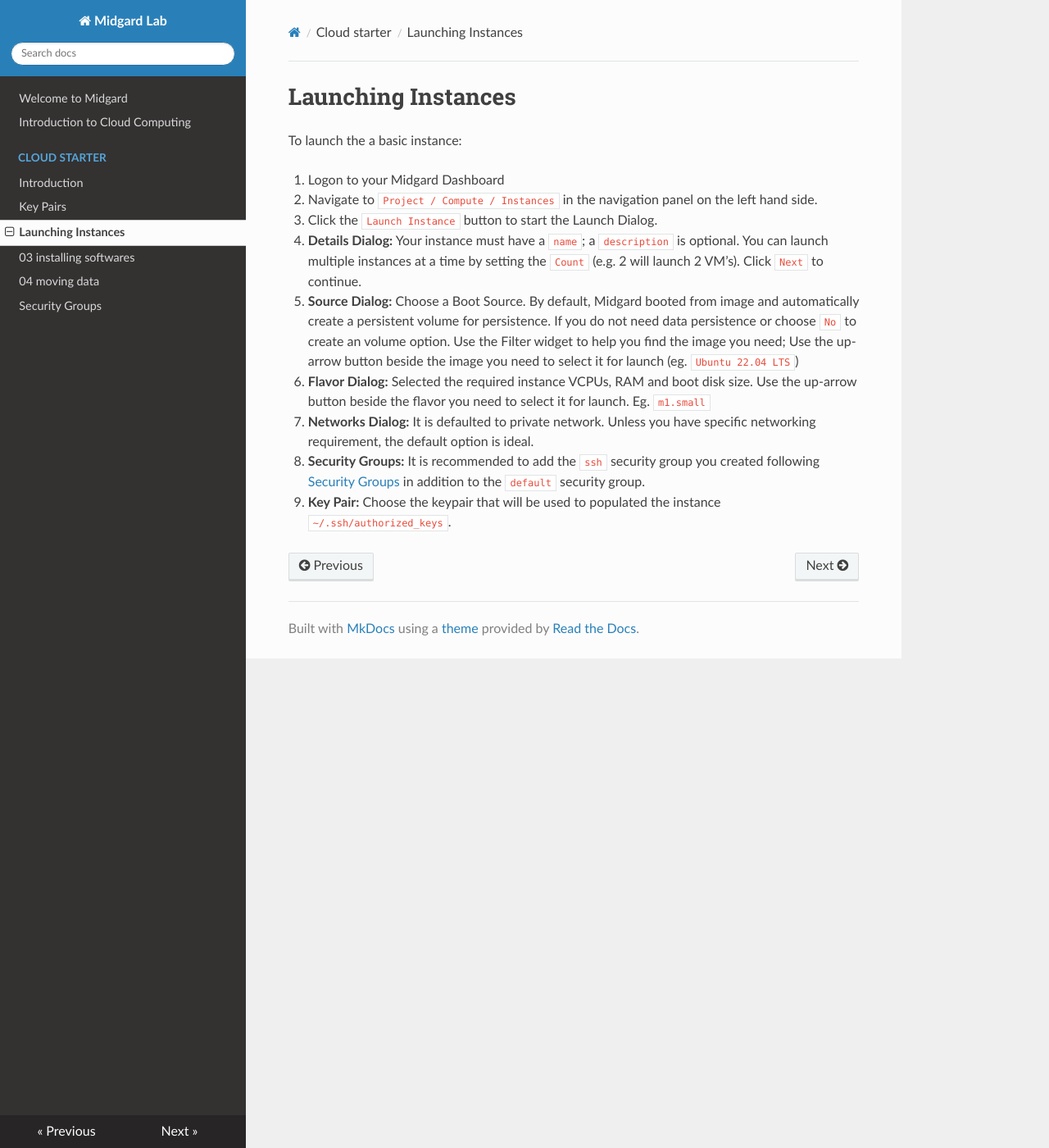
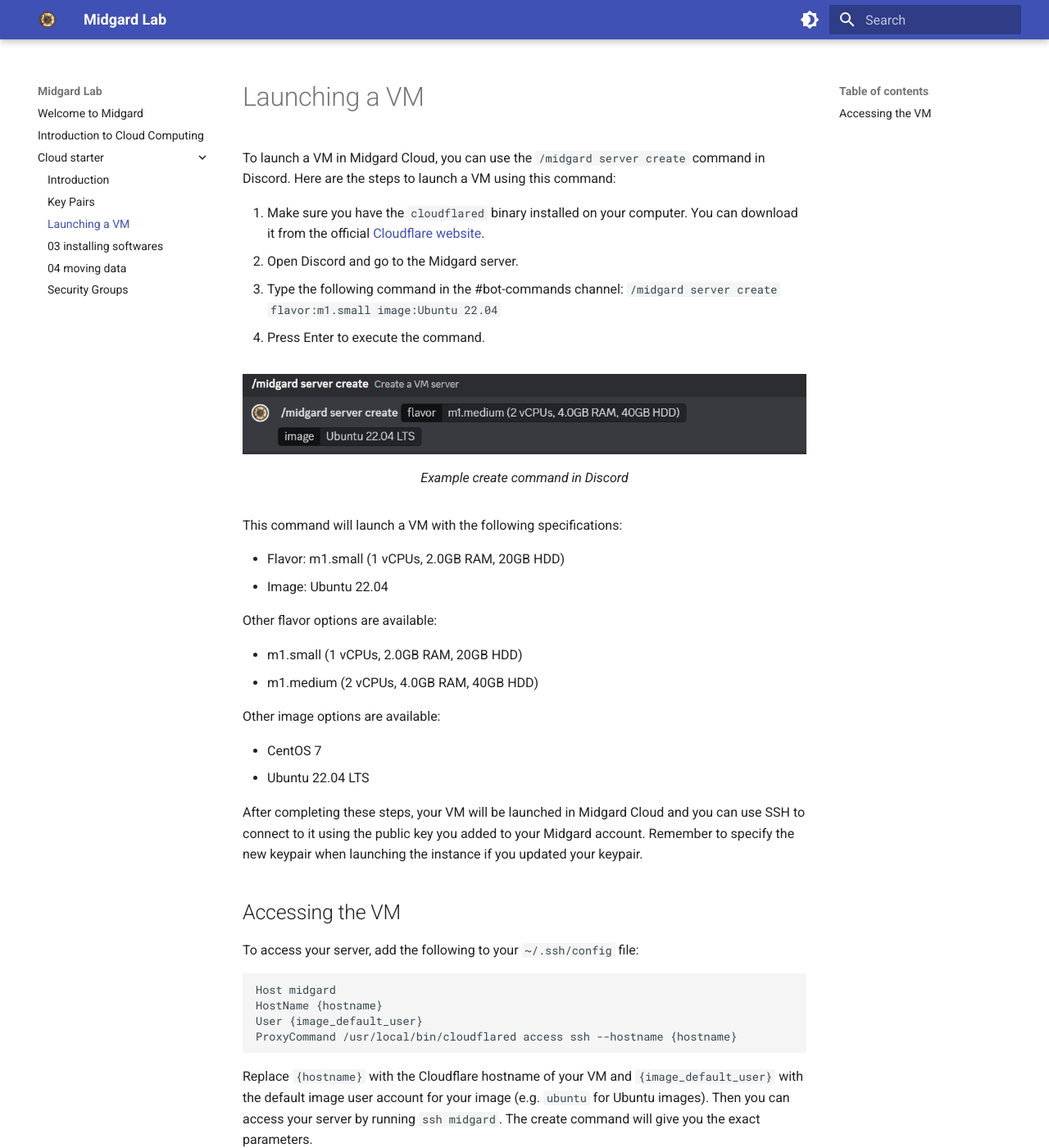
Before and after one commit to nqngo/midgard-docs, an MkDocs documentation site: the page built from docs/cloud-starter/02-launching-vms.md, in a window 1280 px wide and 1400 px high. Shown: the whole window at 82% size. Built offline with MkDocs 1.6.1 and Material for MkDocs 9.7.7, drawn with Linux system fonts in a browser that asks for light colours; nearby versions of some CDN libraries; some of the changed text lies outside the part shown.

Commit message:
doc: Add logo and favicon
doc: Add launching vms instruction

````diff
--- a/docs/cloud-starter/02-launching-vms.md
+++ b/docs/cloud-starter/02-launching-vms.md
@@ -1,13 +1,40 @@
-# Launching Instances
+# Launching a VM
 
-To launch the a basic instance:
+To launch a VM in Midgard Cloud, you can use the `/midgard server create` command in Discord. Here are the steps to launch a VM using this command:
 
-1. Logon to your Midgard Dashboard
-2. Navigate to `Project / Compute / Instances` in the navigation panel on the left hand side.
-3. Click the `Launch Instance` button to start the Launch Dialog.
-4. **Details Dialog:** Your instance must have a `name`; a `description` is optional. You can launch multiple instances at a time by setting the `Count` (e.g. 2 will launch 2 VM’s). Click `Next` to continue.
-5. **Source Dialog:** Choose a Boot Source. By default, Midgard booted from image and automatically create a persistent volume for persistence. If you do not need data persistence or choose `No` to create an volume option. Use the Filter widget to help you find the image you need; Use the up-arrow button beside the image you need to select it for launch (eg. `Ubuntu 22.04 LTS`)
-6. **Flavor Dialog:** Selected the required instance VCPUs, RAM and boot disk size. Use the up-arrow button beside the flavor you need to select it for launch. Eg. `m1.small`
-7. **Networks Dialog:** It is defaulted to private network. Unless you have specific networking requirement, the default option is ideal.
-8. **Security Groups:** It is recommended to add the `ssh` security group you created following [Security Groups](01-security-groups.md) in addition to the `default` security group.
-9. **Key Pair:** Choose the keypair that will be used to populated the instance `~/.ssh/authorized_keys`.
+1. Make sure you have the `cloudflared` binary installed on your computer. You can download it from the official [Cloudflare website](https://developers.cloudflare.com/cloudflare-one/connections/connect-apps/install-and-setup/installation).
+2. Open Discord and go to the Midgard server.
+3. Type the following command in the #bot-commands channel: `/midgard server create flavor:m1.small image:Ubuntu 22.04`
+4. Press Enter to execute the command.
+<figure markdown>
+  ![Midgard Server Create](../assets/midgard_server_create.png)
+  <figcaption>Example create command in Discord</figcaption>
+</figure>
+This command will launch a VM with the following specifications:
+
+- Flavor: m1.small (1 vCPUs, 2.0GB RAM, 20GB HDD)
+- Image: Ubuntu 22.04
+
+Other flavor options are available:
+
+- m1.small (1 vCPUs, 2.0GB RAM, 20GB HDD)
+- m1.medium (2 vCPUs, 4.0GB RAM, 40GB HDD)
+
+Other image options are available:
+
+- CentOS 7
+- Ubuntu 22.04 LTS
+
+After completing these steps, your VM will be launched in Midgard Cloud and you can use SSH to connect to it using the public key you added to your Midgard account. Remember to specify the new keypair when launching the instance if you updated your keypair.
+
+## Accessing the VM
+
+To access your server, add the following to your `~/.ssh/config` file:
+```ssh-config
+Host midgard
+HostName {hostname}
+User {image_default_user}
+ProxyCommand /usr/local/bin/cloudflared access ssh --hostname {hostname}
+```
+
+Replace `{hostname}` with the Cloudflare hostname of your VM and `{image_default_user}` with the default image user account for your image (e.g. `ubuntu` for Ubuntu images). Then you can access your server by running `ssh midgard`. The create command will give you the exact parameters.
--- a/mkdocs.yml
+++ b/mkdocs.yml
@@ -1,4 +1,18 @@
 site_name: Midgard Lab
 site_description: 'VAIT Openstack Cloud Documentation'
 theme:
-  name: 'readthedocs'
+  name: material
+  logo: assets/logo.png
+  favicon: assets/favicon.png
+  palette:
+    - scheme: default
+      toggle:
+        icon: material/brightness-4
+        name: Switch to light mode
+    - scheme: slate
+      toggle:
+        icon: material/brightness-7
+        name: Switch to dark mode
+markdown_extensions:
+  - attr_list
+  - md_in_html
````
Also changed, not shown: docs/cloud-starter/00-intro.md (+1 -1 lines), docs/cloud-starter/01-keypairs.md (+5 -2 lines), docs/index.md (+3 -0 lines), docs/intro-to-cloud.md (+1 -1 lines), docs/assets/favicon.png (added), docs/assets/logo.png (added), docs/assets/midgard_add_keypair.png (added), docs/assets/midgard_server_create.png (added).
